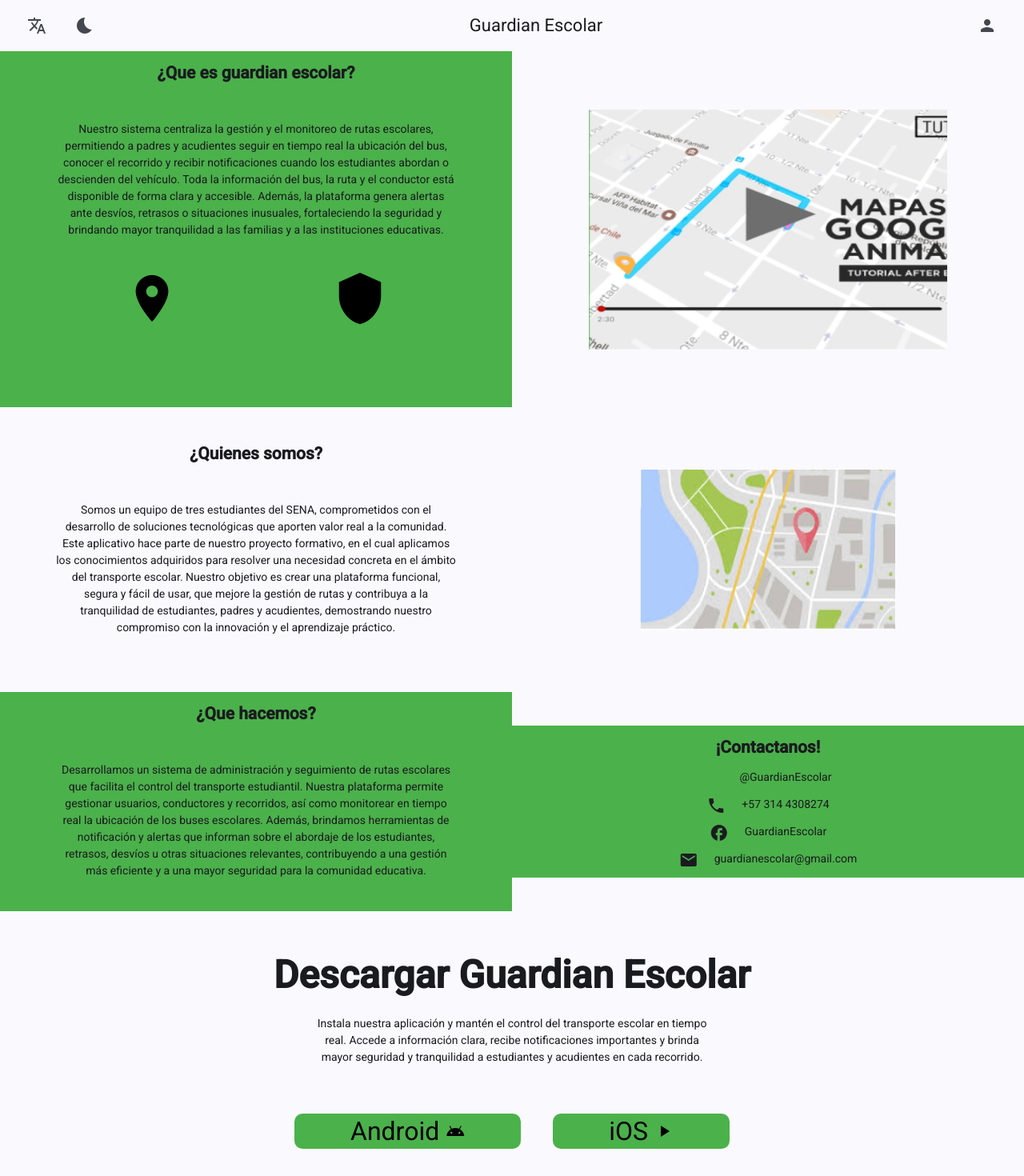
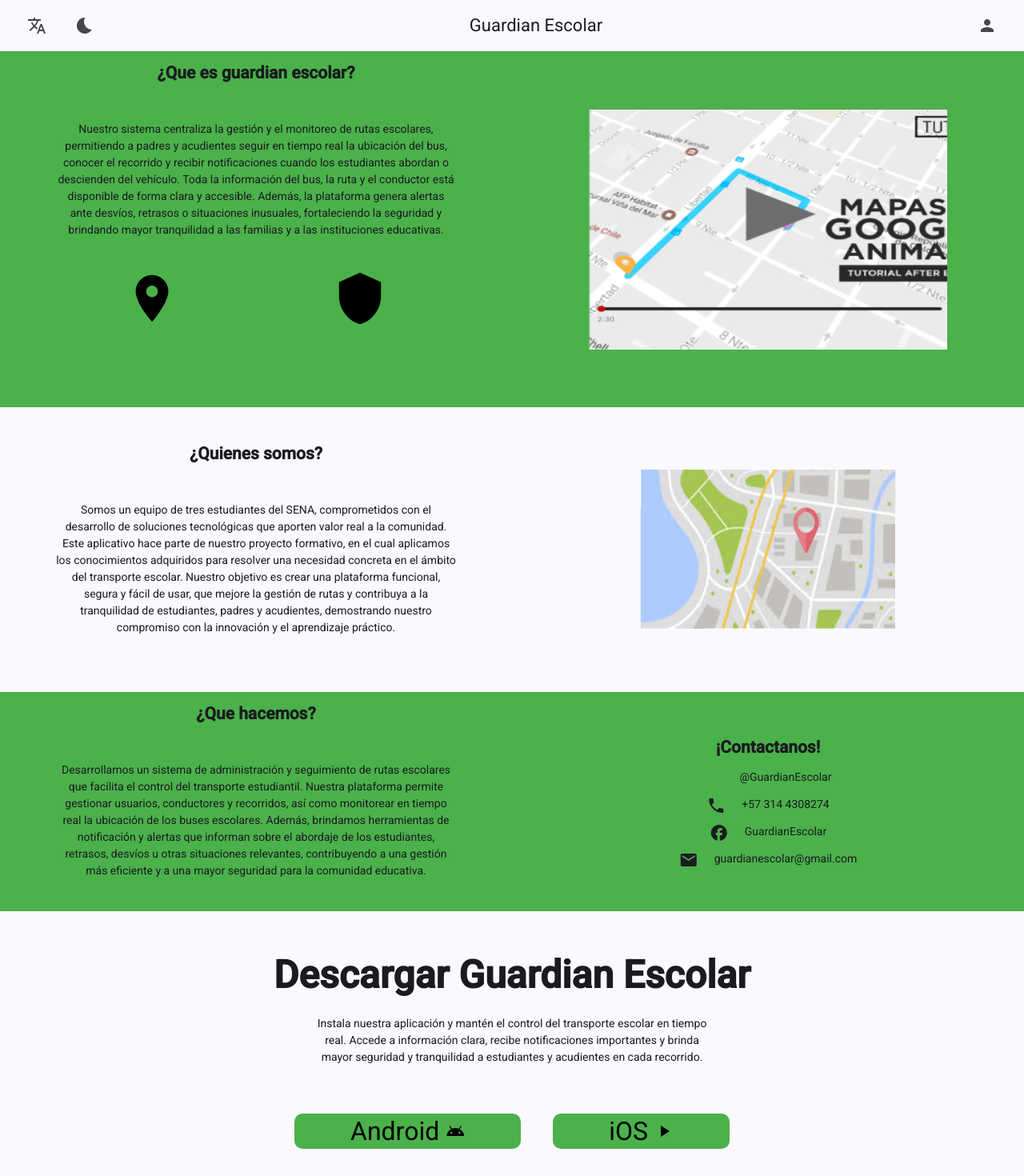
Before and after one commit to school-guardian-project/GuardianEscolar, an Angular app: page / in a window 1280 px wide. Shown: the top 1470 px of the page at 80% size. Built offline with nearby package versions, Linux system fonts and the light colour scheme.

Commit message:
style(main): style correction

```diff
--- a/src/app/shared/main/main.css
+++ b/src/app/shared/main/main.css
@@ -42,7 +42,7 @@ section .title {
     height: 300px;
 }
 
-.color-green {
+.col-green {
     background-color: #4BB14B;
 }
 
--- a/src/app/shared/main/main.html
+++ b/src/app/shared/main/main.html
@@ -1,6 +1,6 @@
 <main>
-    <section>
-        <div class="container-start color-green">
+    <section class="col-green">
+        <div class="container-start">
             <h2 class="title">¿Que es guardian escolar?</h2>
             <p>Nuestro sistema centraliza la gestión y el monitoreo de rutas escolares, permitiendo a padres y acudientes seguir en tiempo real la ubicación del bus, conocer el recorrido y recibir notificaciones cuando los estudiantes abordan o descienden del vehículo. Toda la información del bus, la ruta y el conductor está disponible de forma clara y accesible.
             Además, la plataforma genera alertas ante desvíos, retrasos o situaciones inusuales, fortaleciendo la seguridad y brindando mayor tranquilidad a las familias y a las instituciones educativas.</p>
@@ -35,8 +35,8 @@
         </div>
     </section>
 
-    <section>
-        <div class="container-start color-green">
+    <section class="col-green">
+        <div class="container-start">
             <h2 class="title">¿Que hacemos?</h2>
             <p>Desarrollamos un sistema de administración y seguimiento de rutas escolares que facilita el control del transporte estudiantil. Nuestra plataforma permite gestionar usuarios, conductores y recorridos, así como monitorear en tiempo real la ubicación de los buses escolares.
             Además, brindamos herramientas de notificación y alertas que informan sobre el abordaje de los estudiantes, retrasos, desvíos u otras situaciones relevantes, contribuyendo a una gestión más eficiente y a una mayor seguridad para la comunidad educativa.</p>
```
